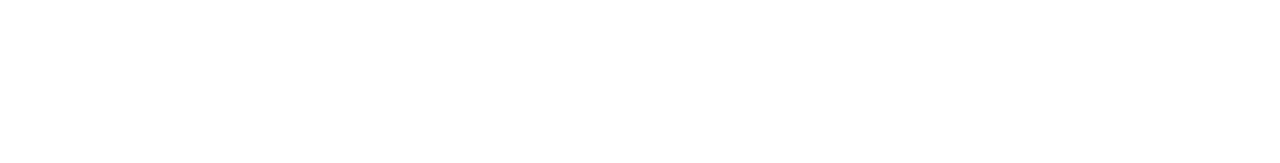
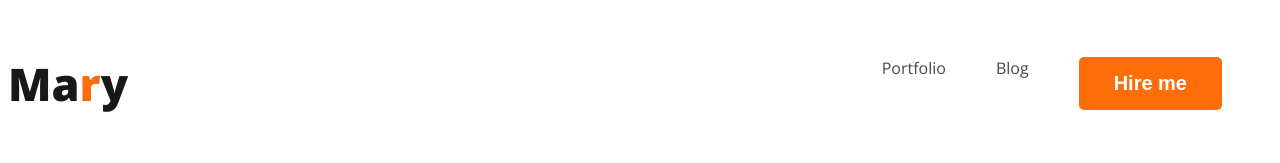
Before and after one commit to mmaswud/web-developer-portfolio, a plain HTML site: page index.html in a window 1280 px wide. Drawn offline with nearby package versions, Linux system fonts and the light colour scheme; a web font is replaced by a local one.

Commit message:
added nav

```diff
--- /dev/null
+++ b/Styles/portfolio.css
@@ -0,0 +1,46 @@
+/* common shared style */
+body {
+    font-family: 'Open Sans', sans-serif;
+}
+
+.text-primary {
+    color: #FD6E0A;
+}
+
+.btn-primary {
+    border-radius: 5px;
+    background: #FD6E0A;
+    border: 0;
+    color: white;
+    font-size: 20px;
+    font-weight: 700;
+    padding: 15px 35px;
+}
+
+/* nav related style */
+
+nav {
+    display: flex;
+    align-items: center;
+    justify-content: space-between;
+}
+
+.nav-title {
+    color: #181818;
+    font-size: 45px;
+    font-weight: 800;
+}
+
+nav>ul {
+    display: flex;
+}
+
+nav li {
+    list-style: none;
+    margin-right: 50px;
+}
+
+nav a {
+    text-decoration: none;
+    color: #474747;
+}
--- a/index.html
+++ b/index.html
@@ -1,13 +1,27 @@
 <!DOCTYPE html>
 <html lang="en">
+
 <head>
     <meta charset="UTF-8">
     <meta name="viewport" content="width=device-width, initial-scale=1.0">
     <title>Web Developer Portfolio</title>
+    <link rel="preconnect" href="https://fonts.googleapis.com">
+    <link rel="preconnect" href="https://fonts.gstatic.com" crossorigin>
+    <link href="https://fonts.googleapis.com/css2?family=Open+Sans:wght@400;700;800&family=Patua+One&display=swap"
+        rel="stylesheet">
+    <link rel="stylesheet" href="Styles/portfolio.css">
 </head>
+
 <body>
     <header>
-
+        <nav>
+            <h3 class="nav-title">Ma<span class="text-primary">r</span>y</h3>
+            <ul>
+                <li><a href="">Portfolio</a></li>
+                <li><a href="">Blog</a></li>
+                <li><button class="btn-primary">Hire me</button></li>
+            </ul>
+        </nav>
     </header>
     <main>
 
@@ -16,4 +30,5 @@
 
     </footer>
 </body>
+
 </html>
```
